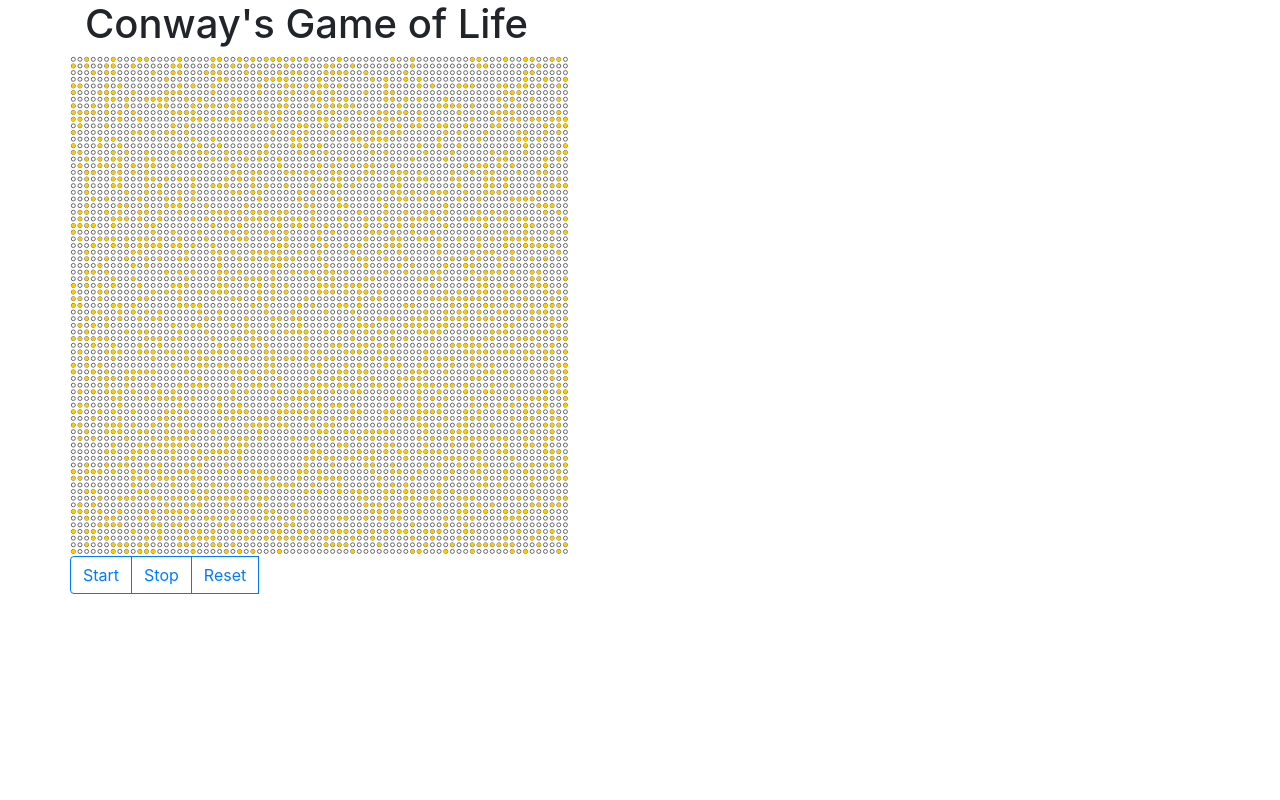
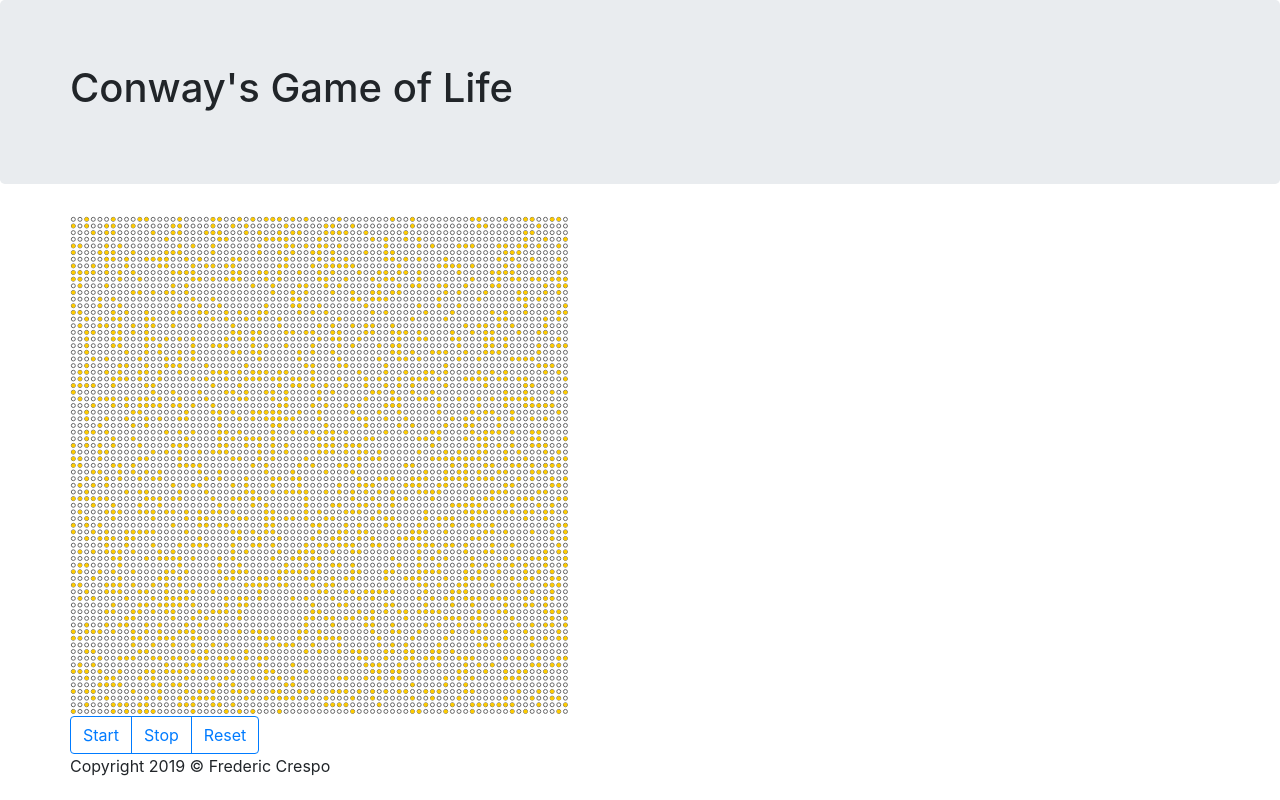
Before and after one commit to tealpanda/ConwaysGameOfLife, a website: page index.html in a window 1280 px wide. Drawn offline with nearby package versions, Linux system fonts and the light colour scheme.

Commit message:
Added header and footer

```diff
--- a/index.html
+++ b/index.html
@@ -12,9 +12,16 @@
   </head>
   <body>
 
+    <header class="jumbotron">
+      <div class="container">
+        <div class="row">
+          <h1>Conway's Game of Life</h1>
+        </div>
+      </div>
+
+    </header>
+
     <div class="container">
-
-      <h1>Conway's Game of Life</h1>
 
       <div class="row">
         <canvas id="canvas" width="500" height="500"></canvas>
@@ -25,10 +32,18 @@
           <button type="button" class="btn btn-outline-primary" onclick="startClickHandler()">Start</button>
           <button type="button" class="btn btn-outline-primary" onclick="stopClickHandler()">Stop</button>
           <button type="button" class="btn btn-outline-primary" onclick="resetClickHandler()">Reset</button>
-        <div>
+        </div>
       </div>
 
     </div>
+
+    <footer>
+      <div class="container">
+        <div class="row">
+          <p> Copyright 2019 © Frederic Crespo</p>
+        </div>
+      </div>
+    </footer>
 
     <!-- Optional JavaScript -->
     <!-- jQuery first, then Popper.js, then Bootstrap JS. -->
```
